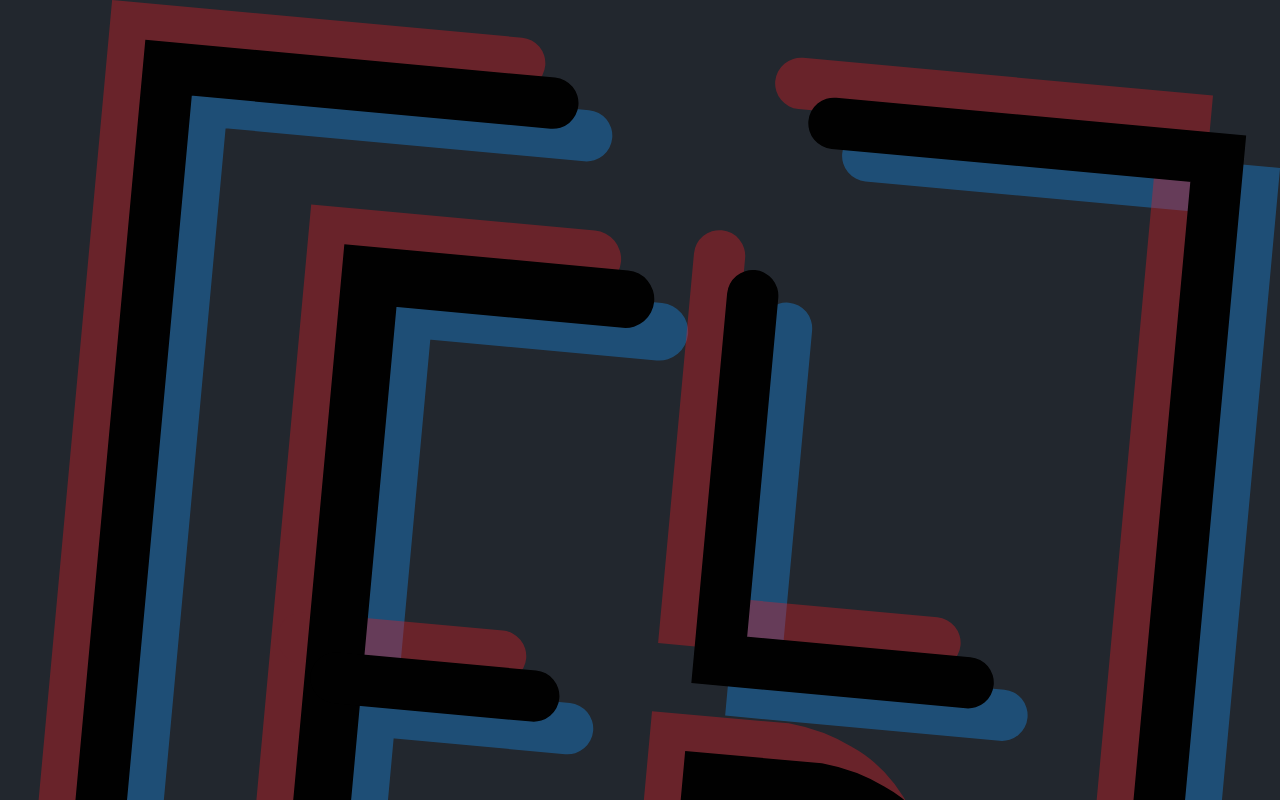
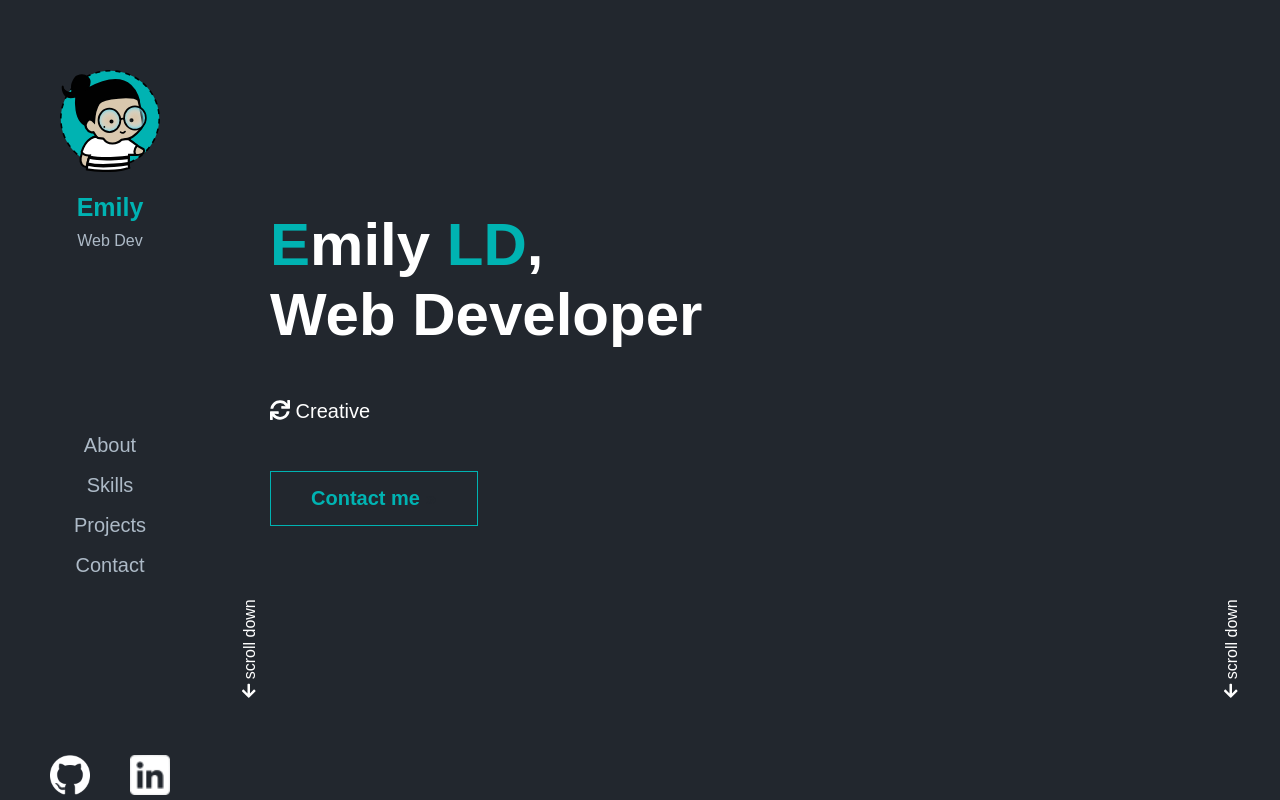
Before and after one commit to Emlych/portfolio, a React (Create React App) app: page / in a window 1280 px wide. Shown: the top 800 px of the page. Built offline with nearby package versions, Linux system fonts and the light colour scheme.

Commit message:
Add css files

```diff
--- a/package.json
+++ b/package.json
@@ -3,6 +3,9 @@
   "version": "0.1.0",
   "private": true,
   "dependencies": {
+    "@fortawesome/fontawesome-svg-core": "^1.2.36",
+    "@fortawesome/free-solid-svg-icons": "^5.15.4",
+    "@fortawesome/react-fontawesome": "^0.1.16",
     "@testing-library/jest-dom": "^5.16.1",
     "@testing-library/react": "^12.1.2",
     "@testing-library/user-event": "^13.5.0",
--- a/src/App.css
+++ b/src/App.css
@@ -1,11 +1,14 @@
 :root {
   --darkprimary: #22272e;
   --darkfont: #adbac7;
+  --darksecondary: #00b3b2;
+  --darksecondaryfont: #fff;
 }
 
 body {
   background-color: var(--darkprimary);
   color: var(--darkfont);
+  font-family: Arial, Verdana, Tahoma, sans-serif;
 }
 
 /*
@@ -14,7 +17,10 @@ body {
 */
 
 @media (min-width: 1281px) {
-  /* CSS */
+  .app {
+    display: flex;
+    height: 100vh;
+  }
 }
 
 /*
@@ -23,7 +29,9 @@ body {
 */
 
 @media (min-width: 1025px) and (max-width: 1280px) {
-  /* CSS */
+  .app {
+    display: flex;
+  }
 }
 
 /*
--- a/src/Components/About.js
+++ b/src/Components/About.js
@@ -1,7 +1,31 @@
 import React from "react";
+import "./about.css";
+import { FontAwesomeIcon } from "@fortawesome/react-fontawesome";
+import { faSync } from "@fortawesome/free-solid-svg-icons";
+import { faArrowLeft } from "@fortawesome/free-solid-svg-icons";
 
 function About() {
-  return <div>About section</div>;
+  return (
+    <div className="about">
+      <div className="scroll-left">
+        <FontAwesomeIcon icon={faArrowLeft} /> scroll down
+      </div>
+      <div className="about-content">
+        <h1>
+          <span>E</span>mily <span>LD</span>,
+          <br />
+          Web Developer
+        </h1>
+        <h3>
+          <FontAwesomeIcon icon={faSync} /> Creative
+        </h3>
+        <button>Contact me</button>
+      </div>
+      <div className="scroll-right">
+        <FontAwesomeIcon icon={faArrowLeft} /> scroll down
+      </div>
+    </div>
+  );
 }
 
 export default About;
--- /dev/null
+++ b/src/Components/Contact.js
@@ -0,0 +1,7 @@
+import React from "react";
+
+function Contact() {
+  return <div>Contact</div>;
+}
+
+export default Contact;
--- a/src/Components/Header.js
+++ b/src/Components/Header.js
@@ -1,13 +1,18 @@
 import React from "react";
-import trigram from "../Assets/trigram.svg";
-import linkedin from "../Assets/linkedin.png";
+import "./header.css";
+//import trigram from "../Assets/trigram.svg";
+import profilepic from "../Assets/profilePic.svg";
+import linkedin from "../Assets/linkedinlight.png";
 import github from "../Assets/githublight.png";
 
 function Header() {
   return (
     <div className="header">
       <div className="header-profile">
-        <img src={trigram} alt="trigram ELD" />
+        <img src={profilepic} alt="trigram ELD" />
+        <p>
+          <span>Emily</span>
+        </p>
         <p>Web Dev</p>
       </div>
       <div className="header-index">
--- a/src/Components/Main.js
+++ b/src/Components/Main.js
@@ -1,10 +1,16 @@
 import React from "react";
 import About from "./About";
+import Skills from "./Skills";
+import Projects from "./Projects";
+import Contact from "./Contact";
 
 function Main() {
   return (
     <div>
       <About />
+      <Skills />
+      <Projects />
+      <Contact />
     </div>
   );
 }
--- /dev/null
+++ b/src/Components/Projects.js
@@ -0,0 +1,7 @@
+import React from "react";
+
+function Projects() {
+  return <div>Projects</div>;
+}
+
+export default Projects;
--- /dev/null
+++ b/src/Components/Skills.js
@@ -0,0 +1,7 @@
+import React from "react";
+
+function Skills() {
+  return <div>Skills</div>;
+}
+
+export default Skills;
--- a/src/Components/about.css
+++ b/src/Components/about.css
@@ -0,0 +1,65 @@
+.about {
+  height: 100vh;
+  padding: 10px 50px;
+  display: flex;
+  flex-direction: column;
+  justify-content: space-between;
+  color: var(--darksecondaryfont);
+}
+
+.scroll-left {
+  position: absolute;
+  transform: rotate(-90deg);
+  top: 80vh;
+  left: 200px;
+}
+.scroll-right {
+  position: absolute;
+  transform: rotate(-90deg);
+  top: 80vh;
+  right: 0px;
+}
+
+.about-content {
+  margin-top: 25vh;
+}
+
+h1 {
+  font-size: 60px;
+  font-weight: 900;
+  line-height: 70px;
+  margin-bottom: 50px;
+}
+
+h1 span {
+  color: var(--darksecondary);
+}
+
+h3 {
+  margin-bottom: 50px;
+  font-size: 20px;
+}
+
+.about button {
+  background-color: var(--darkprimary);
+  border: 1px var(--darksecondary) solid;
+  color: var(--darksecondary);
+  padding: 15px 40px;
+  font-size: 20px;
+  font-weight: 800;
+  cursor: pointer;
+  transition: all 0.5s;
+}
+
+.about button:after {
+  content: " »";
+  color: var(--darkprimary);
+  top: 14px;
+  right: -20px;
+  transition: linear 0.5s;
+}
+
+.about button:hover {
+  color: var(--darkprimary);
+  box-shadow: inset 300px 0px 1px var(--darksecondary);
+}
--- a/src/Components/header.css
+++ b/src/Components/header.css
@@ -0,0 +1,62 @@
+/*
+  ##Device = Laptops, Desktops
+  ##Screen = 1025px to higher resolution desktops
+*/
+
+@media (min-width: 1025px) {
+  .header {
+    width: 140px;
+    display: flex;
+    flex-direction: column;
+    justify-content: space-between;
+    padding: 70px 40px;
+  }
+
+  .header-profile {
+    display: flex;
+    flex-direction: column;
+    justify-content: center;
+    align-items: center;
+    line-height: 30px;
+  }
+
+  .header-profile span {
+    font-weight: 700;
+    font-size: 25px;
+    color: var(--darksecondary);
+  }
+
+  .header-profile img {
+    width: 100px;
+    height: auto;
+    padding-bottom: 20px;
+  }
+
+  .header-index nav {
+    display: flex;
+    flex-direction: column;
+    justify-content: center;
+    align-items: center;
+    line-height: 40px;
+  }
+
+  .header-index nav a {
+    text-decoration: none;
+    font-size: 20px;
+    color: var(--darkfont);
+  }
+
+  .header-index nav a:hover {
+    color: var(--darksecondary);
+  }
+
+  .header-link {
+    display: flex;
+    justify-content: space-between;
+    padding: 0 10px;
+  }
+  .header-link img {
+    width: 40px;
+    height: auto;
+  }
+}
```
Also changed, not shown: src/Assets/linkedinlight.png (added), 1 other file (tests, documents, lock files or other folders).
